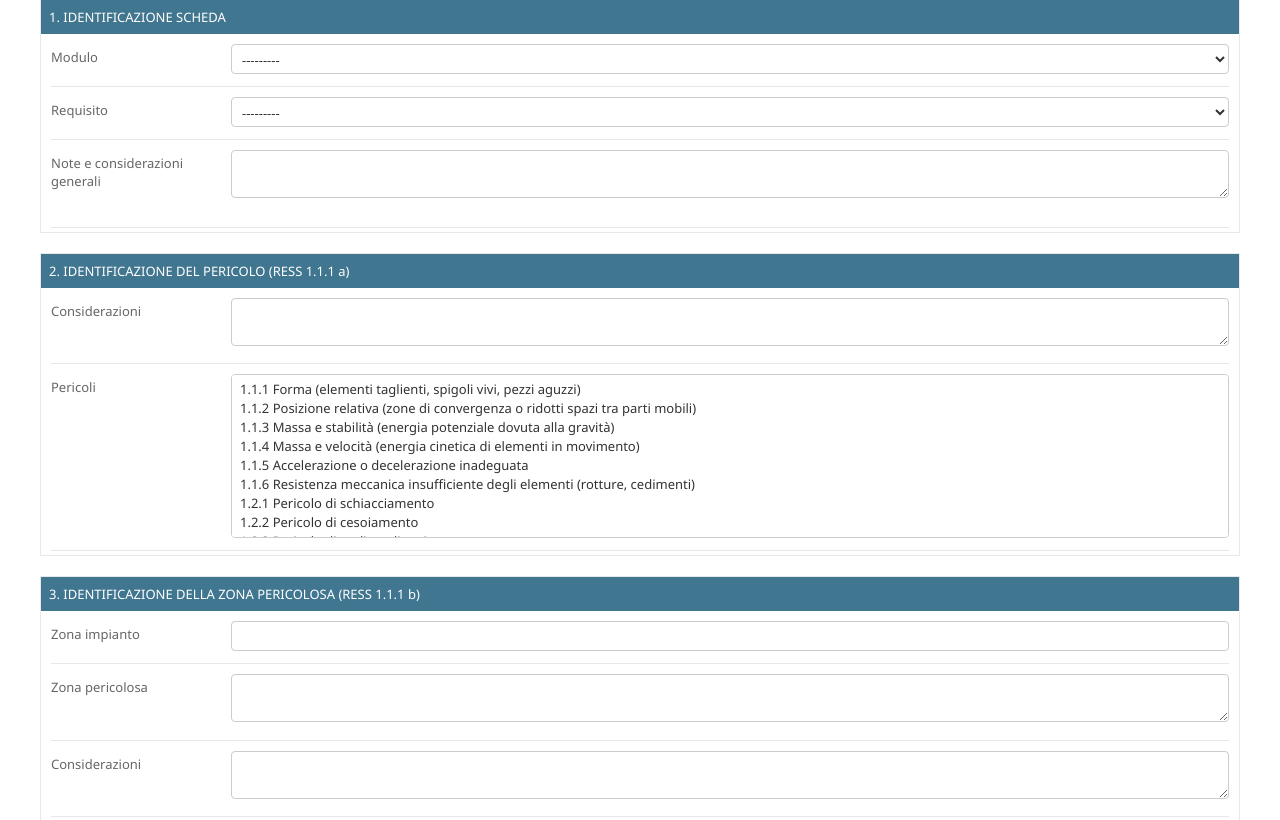
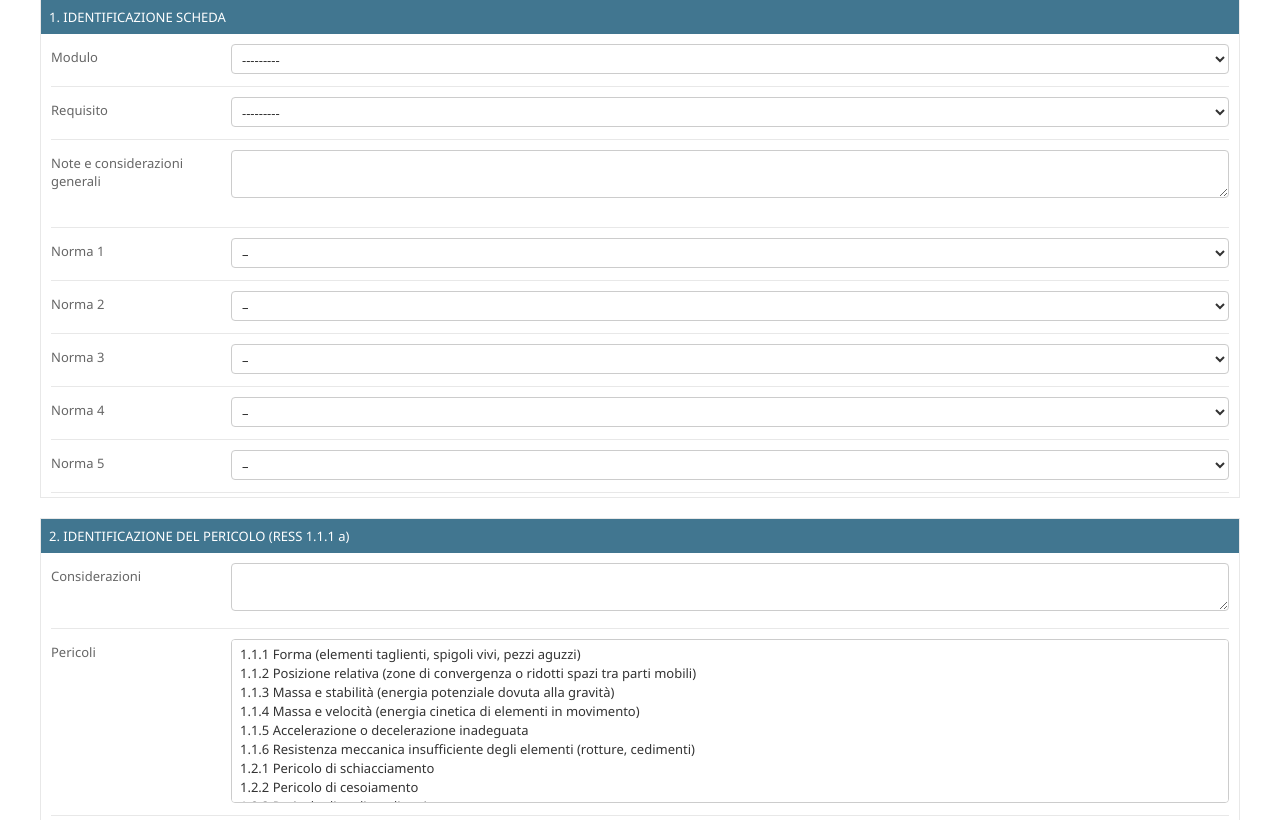
Before and after one commit to MrRight-1973/cosmap-analisi-rischi, a Django app: template rischi/templates/rischi/scheda.html in a window 1280 px wide. Shown: the part 203-1023 px from the top of the page. Run offline with Django 5.2, Linux system fonts and the light colour scheme; the template is opened without the code that fills it: values that come from a table or form of the project are taken from there, others are empty; data comes from the database, SQL or seed files in the repository.

Commit message:
Scheda: cinque norme richiamate nella sezione 1, stampate nel PDF
- Scheda modello e scheda dell'analisi: selezioni Norma 1-5 sotto le note,
  salvate nel campo norme della scheda (le norme già presenti vengono riproposte)
- PDF: le norme compaiono nella sezione 1 con codice, edizione e titolo

Co-Authored-By: Claude Opus 5.5 (1M context) <noreply@anthropic.com>
Claude-Session: https://claude.ai/code/session_01MvMS9hCRebf92ngdXubAAu

```diff
--- a/rischi/documenti.py
+++ b/rischi/documenti.py
@@ -555,7 +555,10 @@ def _misure(doc, misure):
 
 def _scheda(doc, s, descrizioni):
     doc.testata(f"{s.requisito.codice} {s.requisito.titolo}", s.codice)
-    _sezione(doc, 1, [("Modulo", str(s.modulo)), ("Note", s.note)])
+    norme = "\n".join(
+        f"{_edizione(n)} – {n.titolo}" if n.titolo else _edizione(n) for n in s.norme.order_by("codice")
+    )
+    _sezione(doc, 1, [("Modulo", str(s.modulo)), ("Note", s.note), ("Norme", norme)])
     _sezione(doc, 2, [("Pericoli", "\n".join(f"{p.codice} {p.descrizione}" for p in s.pericoli.all()))],
              s.considerazioni_pericoli, considerazioni_prima=True)
     _sezione(doc, 3, [
--- a/rischi/forms.py
+++ b/rischi/forms.py
@@ -11,6 +11,7 @@ from .models import (
     Macchina,
     MisuraAnalisi,
     Modulo,
+    Norma,
     RequisitoRESS,
     Revisione,
     RiferimentoNormativo,
@@ -168,8 +169,37 @@ CAMPI_CONSIDERAZIONI = (
     "considerazioni_stima_finale",
 )
 
+# Norme richiamate nella sezione 1 della scheda: cinque selezioni sotto le note.
+NUMERO_NORME = 5
+CAMPI_NORME = tuple(f"norma_{i}" for i in range(1, NUMERO_NORME + 1))
 
-class SchedaForm(forms.ModelForm):
+
+def _campo_norma(numero):
+    campo = forms.ModelChoiceField(
+        Norma.objects.order_by("codice"), required=False, label=f"Norma {numero}", empty_label="–"
+    )
+    campo.label_from_instance = lambda n: f"{n.codice} – {n.titolo[:90]}" if n.titolo else n.codice
+    return campo
+
+
+class NormeSchedaMixin:
+    """Le cinque selezioni norma_1…norma_5 leggono e scrivono il campo molti-a-molti `norme` della scheda."""
+
+    def _prepara_norme(self):
+        attuali = list(self.instance.norme.order_by("codice")) if self.instance.pk else []
+        for campo, norma in zip(CAMPI_NORME, attuali):
+            self.initial[campo] = norma.pk
+
+    def norme_scelte(self):
+        scelte = [self.cleaned_data.get(campo) for campo in CAMPI_NORME]
+        return list(dict.fromkeys(n for n in scelte if n))
+
+    def _save_m2m(self):
+        super()._save_m2m()
+        self.instance.norme.set(self.norme_scelte())
+
+
+class SchedaForm(NormeSchedaMixin, forms.ModelForm):
     se_iniziale = _scelta(VALORI_SE)
     fr_iniziale = _scelta(VALORI_FR)
     pr_iniziale = _scelta(VALORI_PR)
@@ -178,6 +208,7 @@ class SchedaForm(forms.ModelForm):
     fr_finale = _scelta(VALORI_FR)
     pr_finale = _scelta(VALORI_PR)
     av_finale = _scelta(VALORI_AV)
+    norma_1, norma_2, norma_3, norma_4, norma_5 = (_campo_norma(i) for i in range(1, NUMERO_NORME + 1))
 
     CAMPI_CONTENUTO = (
         "modulo",
@@ -197,6 +228,7 @@ class SchedaForm(forms.ModelForm):
         "av_finale",
         "testo_istruzioni",
         "note",
+        *CAMPI_NORME,
         *CAMPI_CONSIDERAZIONI,
     )
 
@@ -244,6 +276,7 @@ class SchedaForm(forms.ModelForm):
             "Le figure si aggiungono nella libreria (Figure, soggetti esposti)."
         )
         descrivi_fattori(self.fields, metodo)
+        self._prepara_norme()
 
     def contenuto_cambiato(self):
         return any(campo in self.changed_data for campo in self.CAMPI_CONTENUTO)
--- a/rischi/templates/rischi/scheda.html
+++ b/rischi/templates/rischi/scheda.html
@@ -11,6 +11,11 @@
   {% include "rischi/_campo.html" with f=form.modulo %}
   {% include "rischi/_campo.html" with f=form.requisito %}
   {% include "rischi/_campo.html" with f=form.note %}
+  {% include "rischi/_campo.html" with f=form.norma_1 %}
+  {% include "rischi/_campo.html" with f=form.norma_2 %}
+  {% include "rischi/_campo.html" with f=form.norma_3 %}
+  {% include "rischi/_campo.html" with f=form.norma_4 %}
+  {% include "rischi/_campo.html" with f=form.norma_5 %}
 </fieldset>
 <fieldset><legend>2. IDENTIFICAZIONE DEL PERICOLO (RESS 1.1.1 a)</legend>
   {% include "rischi/_campo.html" with f=form.considerazioni_pericoli %}
```
Also changed, not shown: rischi/admin.py (+17 -3 lines), rischi/tests.py (+29 -1 lines).
